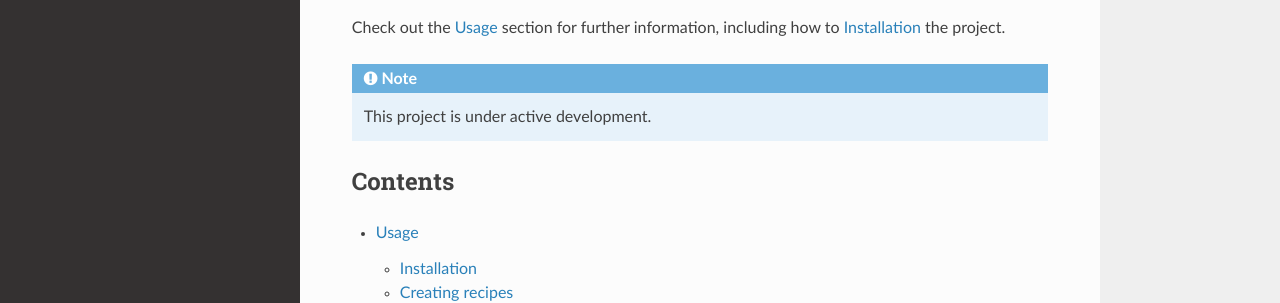
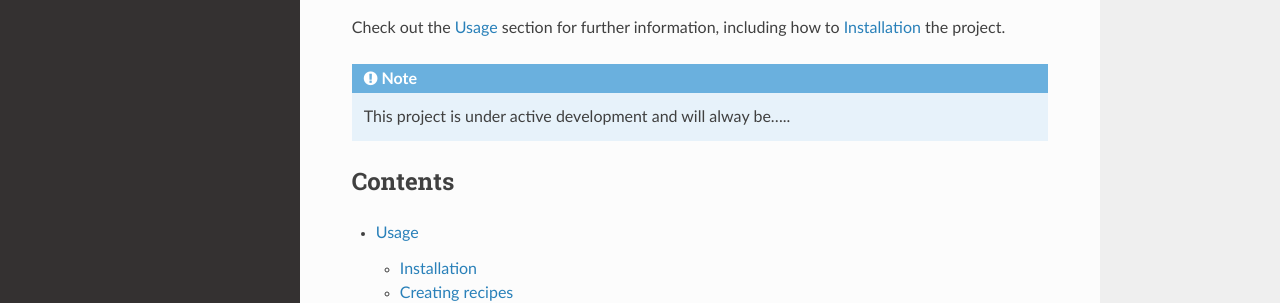
Before and after one commit to monahan19/monzey-rtd-tutorial, a Sphinx documentation site: the page built from docs/source/index.rst, in a window 1280 px wide. Shown: the part 240-543 px from the top of the page. Built offline with Sphinx 7.4.7 and the Read the Docs theme 2.0.0, drawn with Linux system fonts in a browser that asks for light colours.

Commit message:
Update index.rst
touch

```diff
--- a/docs/source/index.rst
+++ b/docs/source/index.rst
@@ -11,7 +11,8 @@ how to :ref:`installation` the project.
 
 .. note::
 
-   This project is under active development.
+   This project is under active development and will alway be.....
+
 
 Contents
 --------
```
